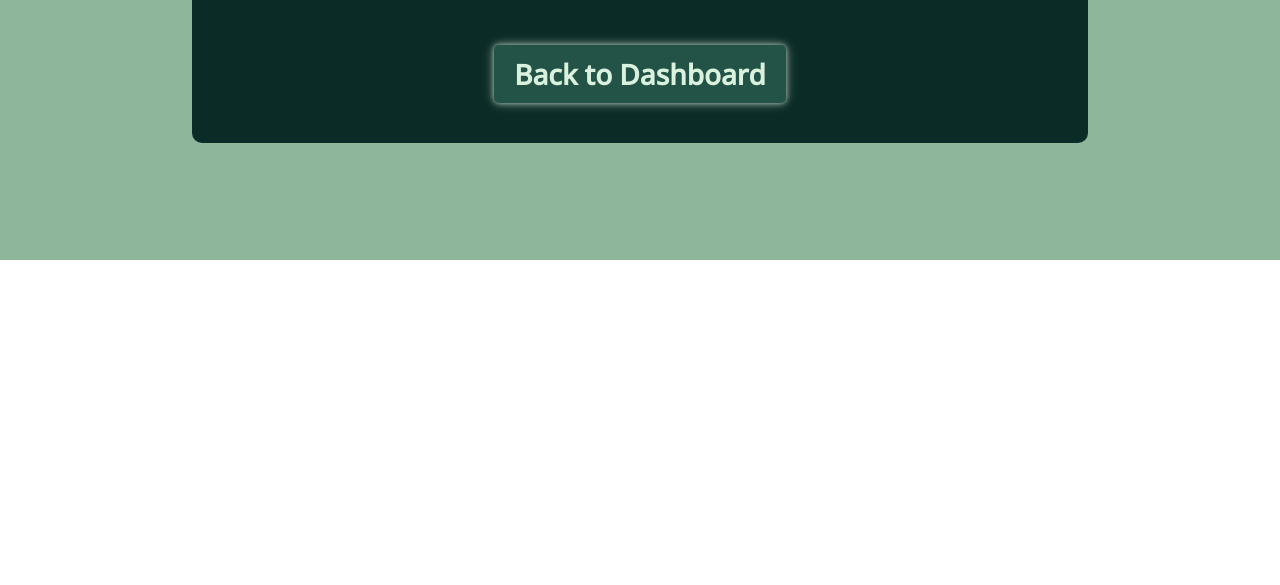
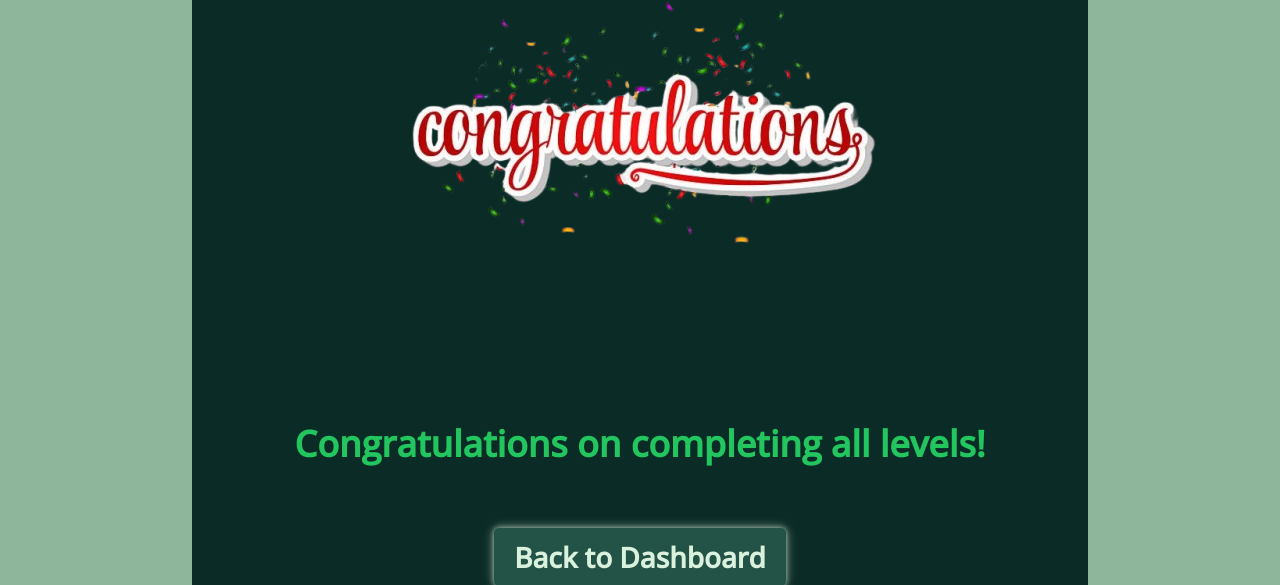
Before and after one commit to Ahmed200644/test, a plain HTML site: page success.html in a window 1280 px wide. Shown: the part 540-1125 px from the top of the page. Before the commit the page ends 800 px from the top, so only its background shows below. Drawn offline with nearby package versions, Linux system fonts and the light colour scheme; the site is published under a folder, as on GitHub Pages, so addresses that start at the root find nothing.

Commit message:
Update success.html

```diff
--- a/success.html
+++ b/success.html
@@ -25,7 +25,7 @@
           <div class="quick-draft p-20 rad-10">
             <h2 class="Green-Horizon">You Saved Your Government!</h2>
             <div class="congratulations-container">
-              <img src="/imgs/Congratulations.png" alt="Congratulations" class="congratulations-image" />
+              <img src="imgs/Congratulations.png" alt="Congratulations" class="congratulations-image" />
               <h2 class="congratulations-message">Congratulations on completing all levels!</h2>
             </div>
             <div class="button-container">
```
